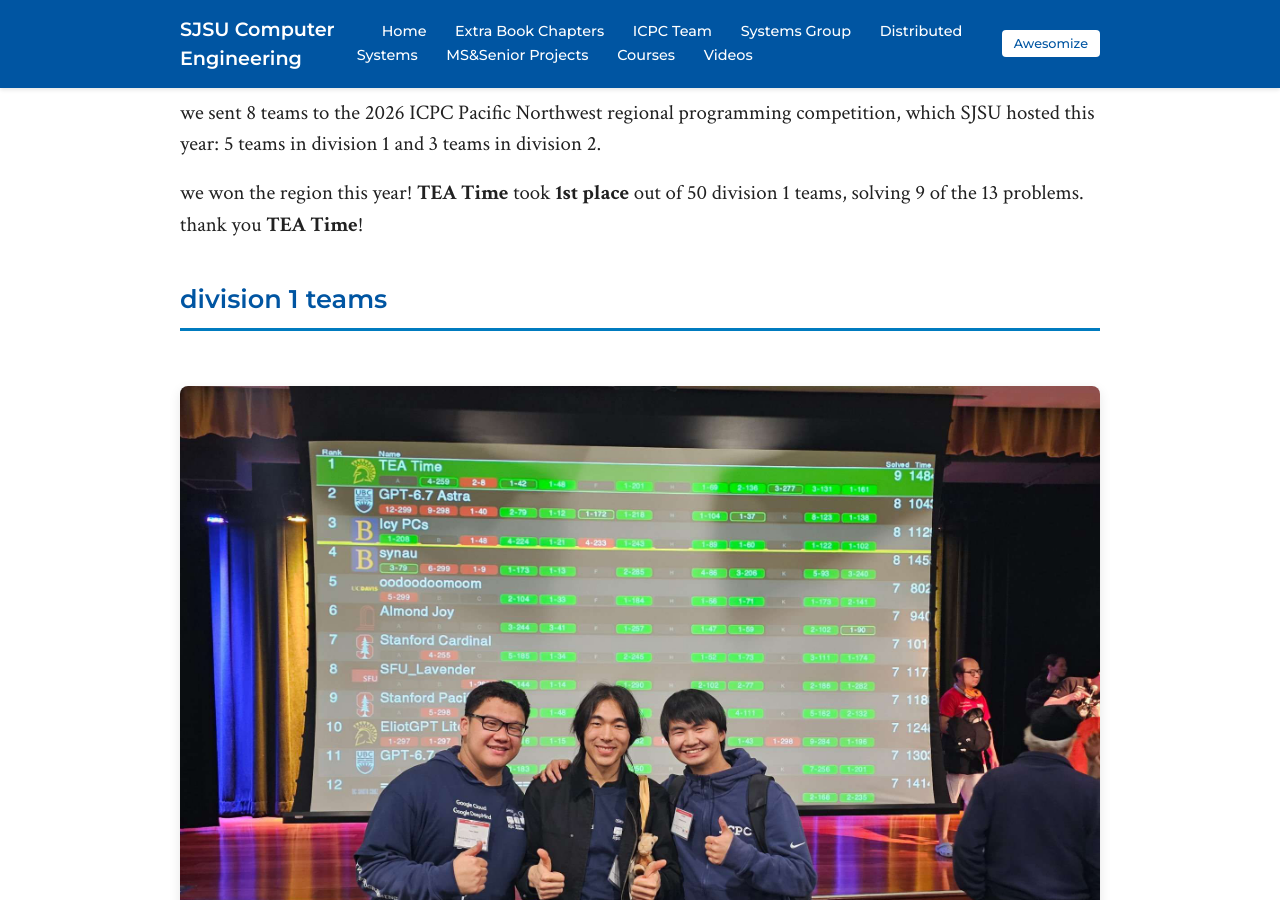
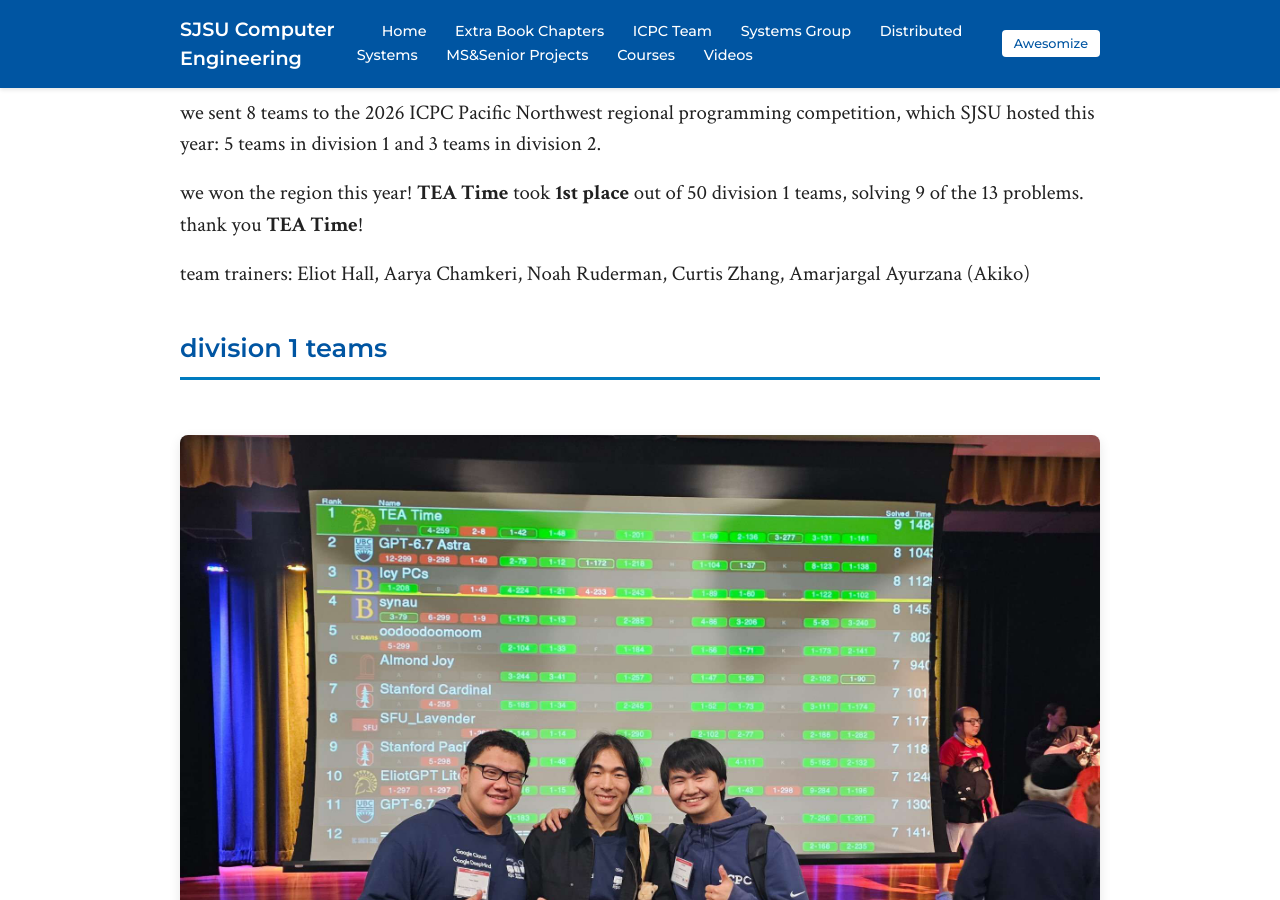
Before and after one commit to breed/benreed-sjsu, a Jekyll site: the page built from icpc/2026/index.md, in a window 1280 px wide and 900 px high, scrolled down 700 px. Built offline with Jekyll 4.4.1, drawn with Linux system fonts in a browser that asks for light colours.

Commit message:
add trainers 2026

```diff
--- a/icpc/2026/index.md
+++ b/icpc/2026/index.md
@@ -9,6 +9,8 @@ page_title: 2026 SJSU competitive programming team
 we sent 8 teams to the 2026 ICPC Pacific Northwest regional programming competition, which SJSU hosted this year: 5 teams in division 1 and 3 teams in division 2.
 
 we won the region this year! **TEA Time** took **1st place** out of 50 division 1 teams, solving 9 of the 13 problems. thank you **TEA Time**!
+
+team trainers: Eliot Hall, Aarya Chamkeri, Noah Ruderman, Curtis Zhang, Amarjargal Ayurzana (Akiko)
 
 ## division 1 teams
 
```
